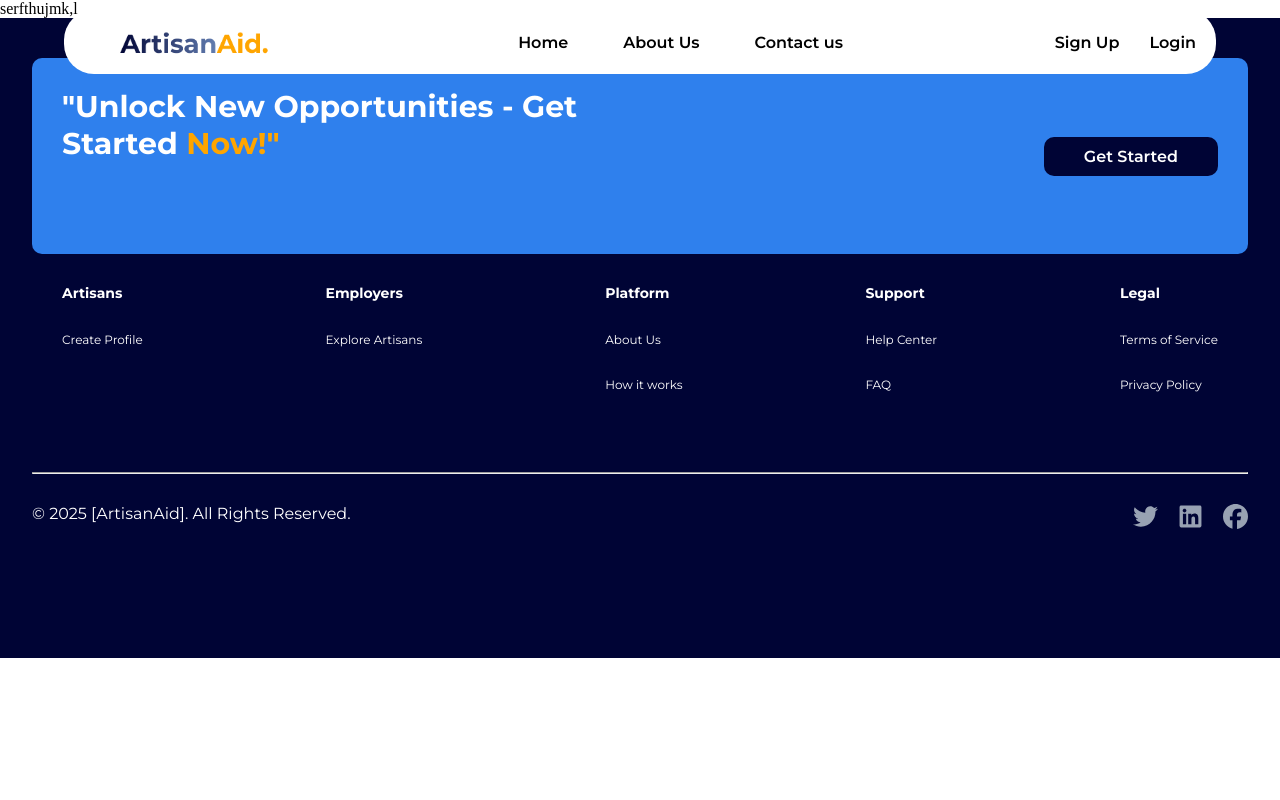
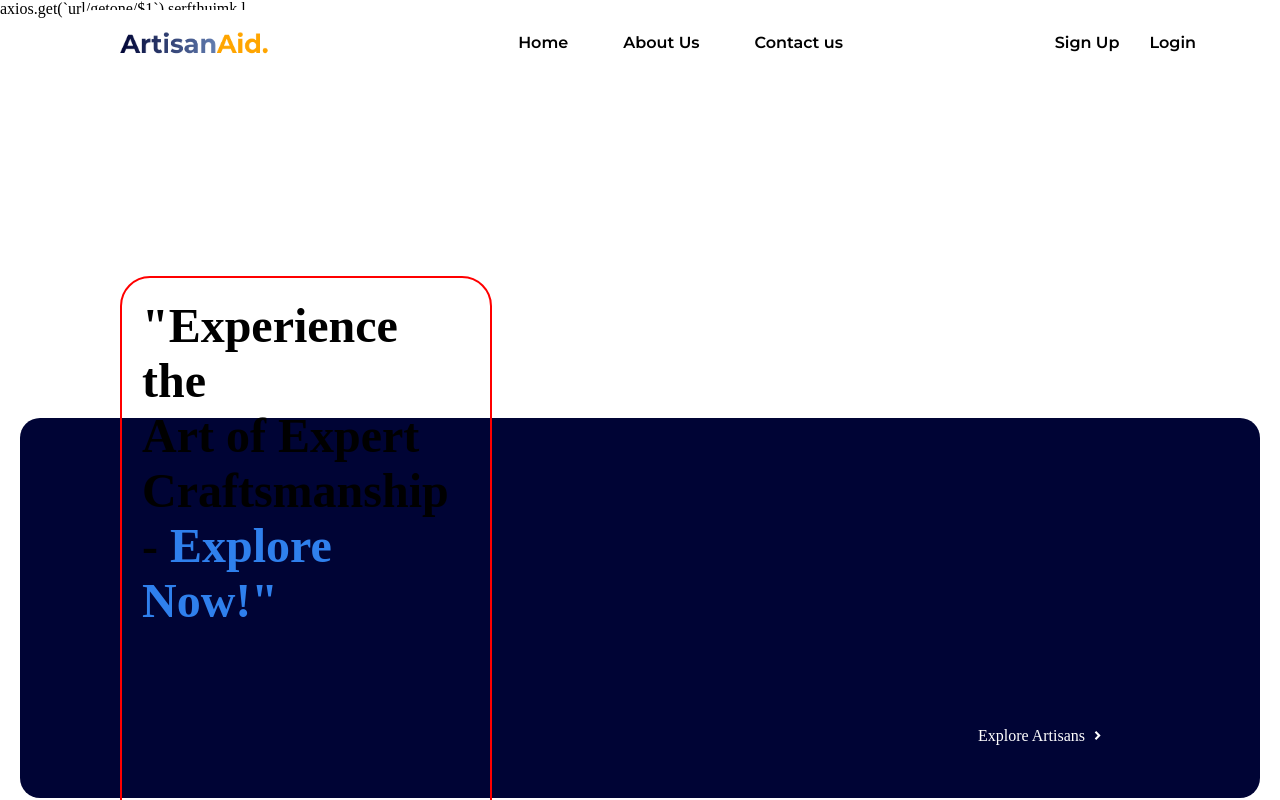
Before and after one commit to ozi-Shalom2333/artisian-aid, a React (Vite) app: page /categoryfilter/1 in a window 1280 px wide. Built offline with nearby package versions, Linux system fonts and the light colour scheme.

Commit message:
more coding

```diff
--- a/src/App.jsx
+++ b/src/App.jsx
@@ -2,6 +2,7 @@ import React from 'react'
 import Header from './components/Header'
 import { Outlet } from 'react-router-dom'
 import Footer from './components/Footer'
+import FooterSub from './components/FooterSub'
 
 const App = () => {
   return (
@@ -9,6 +10,7 @@ const App = () => {
       <Header />
       {/* <main style={{ height: 'calc(100vh - 200px)', backgroundColor: '#f0f0f0' }}> */}
         <Outlet />
+        <FooterSub/>
       <Footer />
     </div>
   )
--- /dev/null
+++ b/src/components/FooterSub.jsx
@@ -0,0 +1,23 @@
+import React from 'react'
+import '../styles/footerSub.css'
+import { RiArrowDropRightLine } from "react-icons/ri";
+
+const FooterSub = () => {
+  return (
+    <div className='footerSub'>
+      <div className='footerSub__content'>
+         <div>
+            <h1>
+            "Experience the <br /> Art of Expert <br /> Craftsmanship - <span style={{color:' #2F80ED'}}> Explore Now!"</span>
+            </h1>
+         </div>
+         <p>
+            Explore Artisans
+         <RiArrowDropRightLine size={25}/>
+         </p>
+      </div>
+    </div>
+  )
+}
+
+export default FooterSub
--- a/src/main.jsx
+++ b/src/main.jsx
@@ -3,6 +3,7 @@ import { createRoot } from 'react-dom/client'
 import './index.css'
 import { RouterProvider } from 'react-router-dom'
 import Router from './routes/Router'
+import FooterSub from './components/FooterSub'
 
 createRoot(document.getElementById('root')).render(
   <StrictMode>
--- a/src/pages/CategoryByFilter.jsx
+++ b/src/pages/CategoryByFilter.jsx
@@ -1,8 +1,11 @@
 import React from 'react'
+import { useParams } from 'react-router-dom'
 
 const CategoryByFilter = () => {
+   const {category} = useParams()
   return (
     <div>
+      axios.get(`url/getone/${category}`)
       serfthujmk,l
     </div>
   )
--- a/src/pages/HomePage.jsx
+++ b/src/pages/HomePage.jsx
@@ -26,19 +26,18 @@ const HomePage = () => {
             </section>
             <section>
               <div>
-                <img src="/Group.png" alt="" />
+                <img src="/Group.png" alt=""  />
                 <p>Efficient</p>
               </div>
               <div>
                 <img src="/flexible-access-svgrepo-com 1.png" alt="" />
-                <p></p>
+                <p>Flexible</p>
               </div>
               <div>
                 <img src="/diamond-1-solid-svgrepo-com 1.png" alt="" />
-                <p></p>
+                <p>Trustworthy</p>
               </div>
             </section>
-
           </div>
           <div>
 
--- a/src/routes/Router.jsx
+++ b/src/routes/Router.jsx
@@ -18,7 +18,7 @@ const Router = createBrowserRouter([
             { path: '/', element: <HomePage /> },
             { path: '/about', element: <AboutUs /> },
             { path:'/category', element: <CategoryPage />},
-            { path:'/categoryfilter/:id', element: <CategoryByFilter />},
+            { path:'/categoryfilter/:category', element: <CategoryByFilter />},
             { path: '/contact', element: <Contact /> },
         ],
     },
--- /dev/null
+++ b/src/styles/footersub.css
@@ -0,0 +1,43 @@
+.footerSub{
+    width: 100%;
+    height: 100vh;
+    display: flex;
+    justify-content: center;
+    padding: 20px;
+    align-items: last baseline;
+
+}
+.footerSub__content{
+    width: 100%;
+    height: 50%;
+    display: flex;
+    position: relative;
+    border-radius: 20px;
+    background-color: #000435;
+}
+.footerSub__content > div{
+    height: 150%;
+    width: 30%;
+    display: flex;
+    position: absolute;
+    top: -142px;
+    border-radius: 30px 30px 0 0;
+    left: 100px;
+    padding: 20px;
+    border: 2px solid red;
+
+}
+.footerSub__content > div h1{
+    font-size: 48px;
+    font-weight: 700;
+    /* color: #fff; */
+}
+.footerSub__content > p{
+   color: #fff;
+   display: flex;
+   align-items: center;
+   position: absolute;
+   right: 150px;
+   bottom: 50px;
+   cursor: pointer;
+}
--- a/src/styles/home.css
+++ b/src/styles/home.css
@@ -62,12 +62,13 @@
    display: flex;
    width: fit-content;
    height: fit-content;
+
    justify-content: center;
    align-items: center;
    background-color: #000435;
    color: #fff;
    padding: 7px 15px;
-   margin: 30px 0;
+   margin: 40px 0;
    border-radius: 9px;
 }
 .homePage__hero2 > div:first-child > h1{
@@ -81,11 +82,19 @@
 .homePage__hero2 > div:first-child section:last-of-type{
     width: 70%;
     display: flex;
+    margin-top: 30%;
+    height: fit-content;
     gap: 10px;
-    border: 2px solid green;
 }
 .homePage__hero2 > div:first-child section:last-of-type div{
-    width: 30%;
+    width: 25%;
     display: flex;
+    margin: 0 auto;
+    gap: 20px;
+    align-items: center;
     height: fit-content;
 }
+.homePage__hero2 > div:first-child section:last-of-type div > img{
+  object-fit: contain;
+  width: 20%;
+}
```
